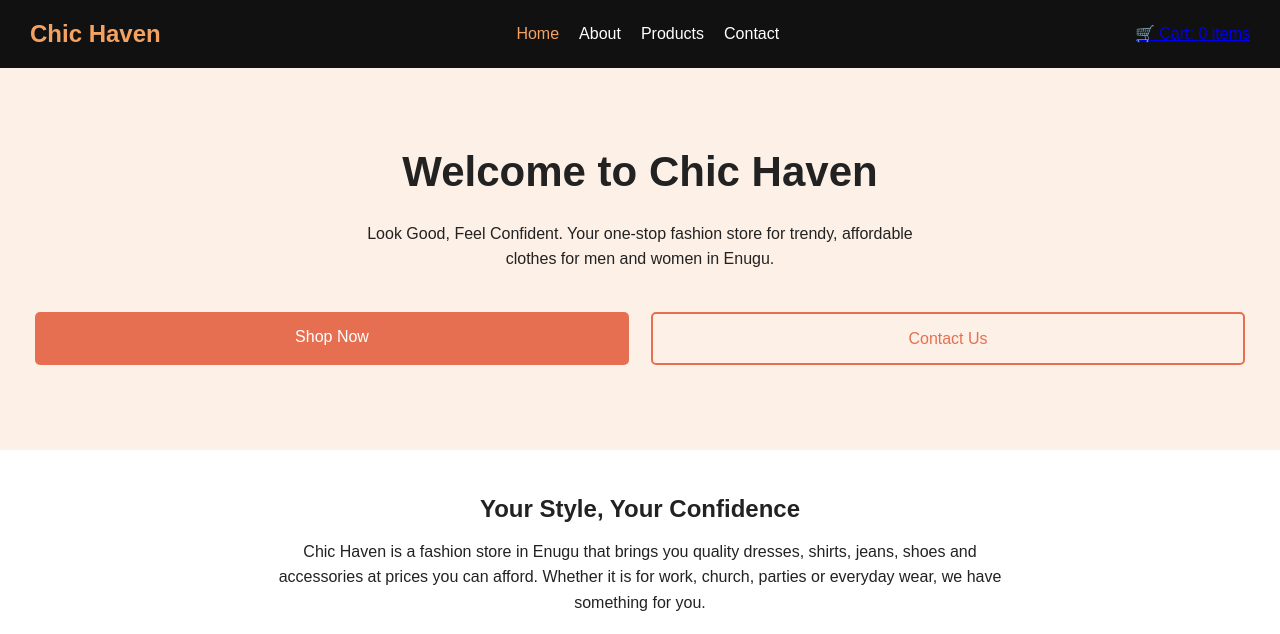
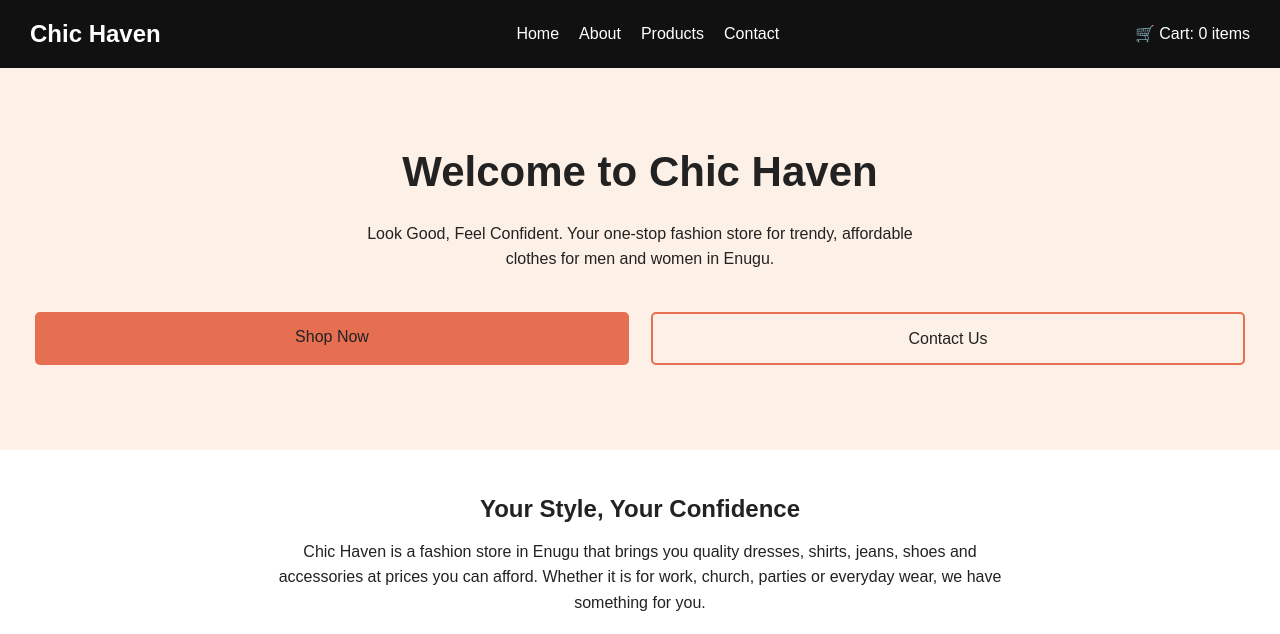
Before and after one commit to sheisdomcy/chichaven, a plain HTML site: page index.html in a window 1280 px wide. Shown: the top 634 px of the page. Drawn offline with Linux system fonts and the light colour scheme.

Commit message:
Update index.html with new styles and layout
Added styles for header links and improved layout.

```diff
--- a/index.html
+++ b/index.html
@@ -18,6 +18,8 @@
   height: 250px !important;
   object-fit: cover !important;
 }
+        header a, header a:visited { color: white !important; text-decoration: none !important; }
+a { color: inherit !important; text-decoration: none !important; }
 </style>
 </head>
 <body>
```
